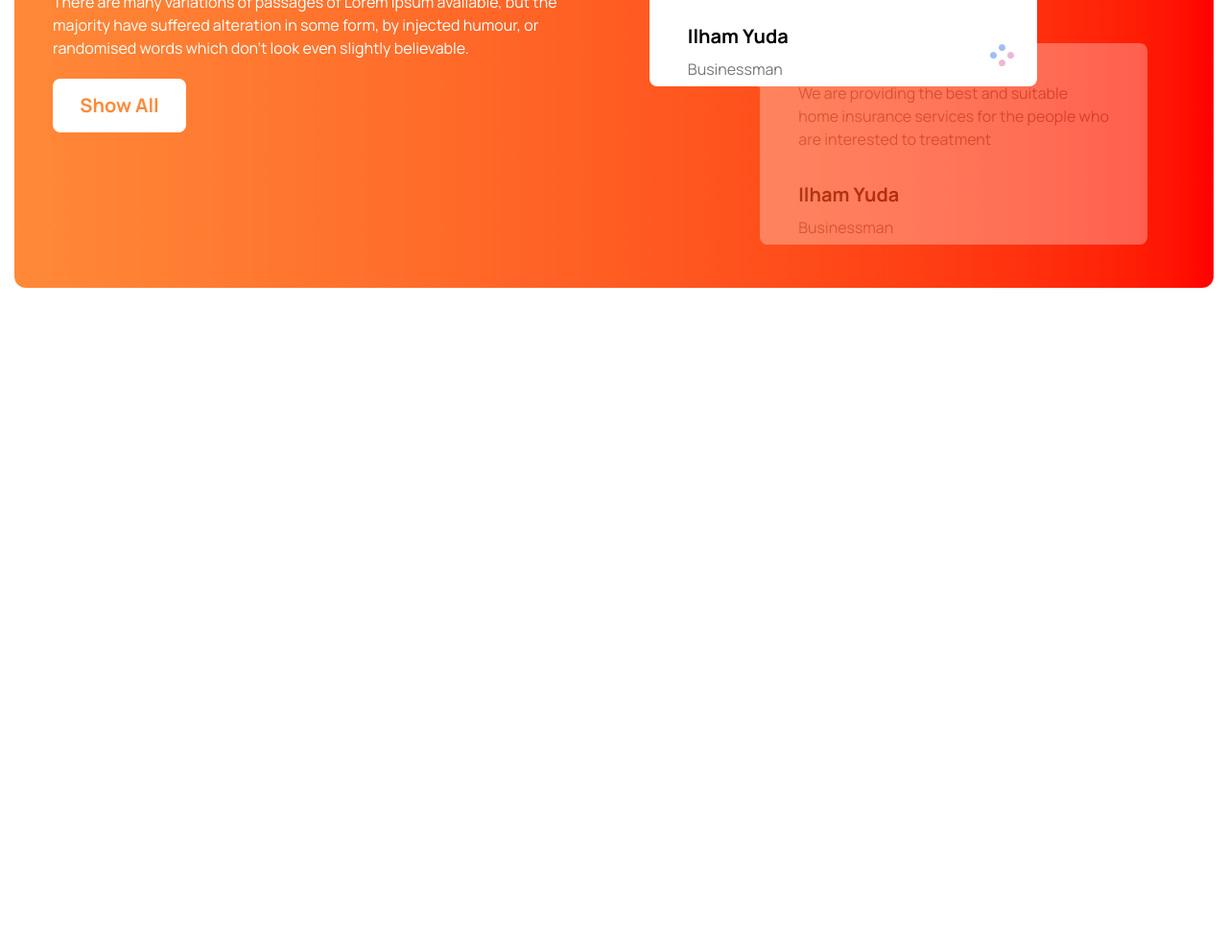
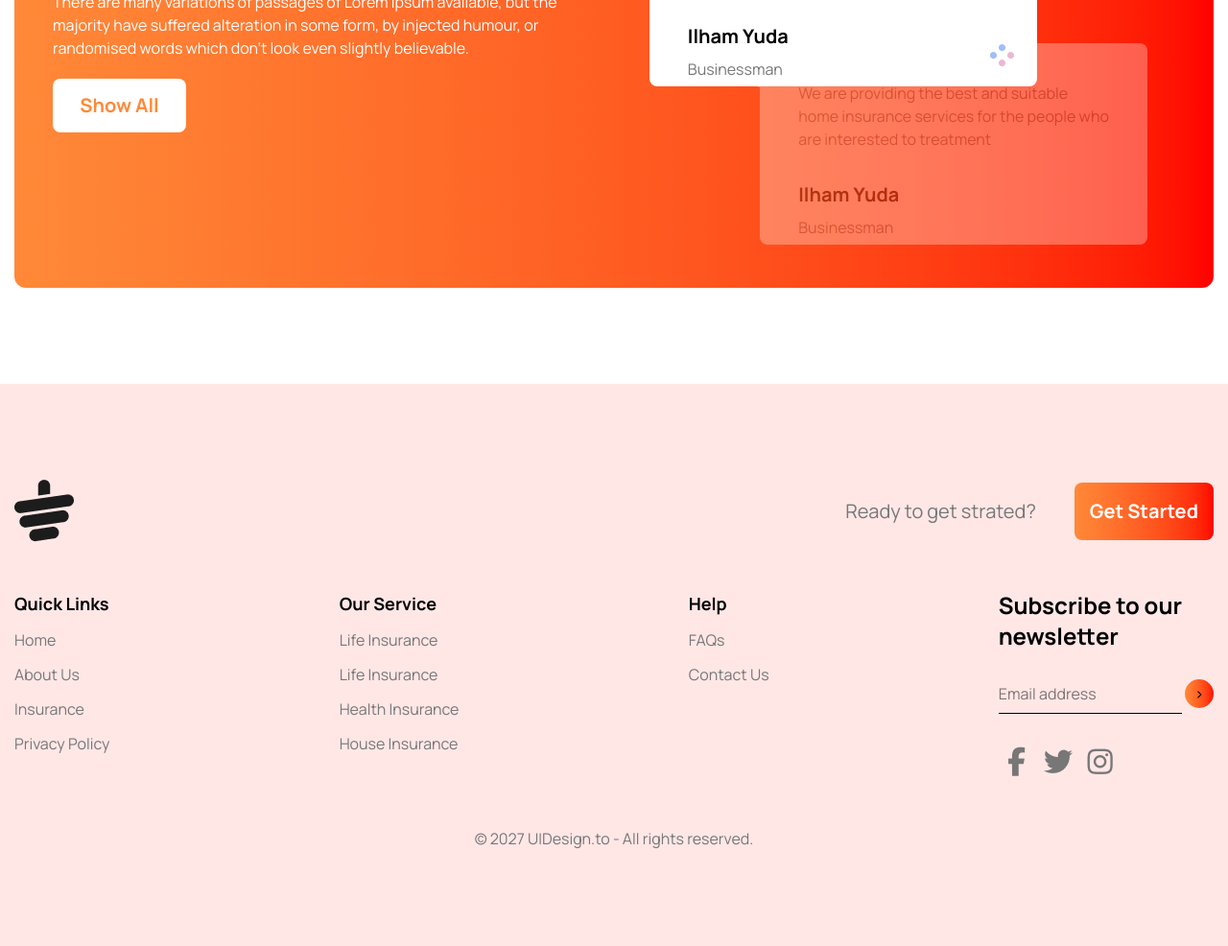
Before and after one commit to mdsohelrana599/tea-house, a plain HTML site: page index.html in a window 1280 px wide. Shown: the part 2291-3277 px from the top of the page at 96% size. Before the commit the page ends 2591 px from the top, so only its background shows below. Drawn offline with nearby package versions, Linux system fonts and the light colour scheme.

Commit message:
6th commit

```diff
--- a/index.html
+++ b/index.html
@@ -152,6 +152,55 @@
         </div>
     </div>
 
+    <footer class="bg-[#ffe7e6]  mt-[100px]  py-[100px] ">
+        <div class="footer_prent max-w-[1250px]  mx-auto ">
+        <div class="flex justify-between items-center">
+            <img src="./images/cup.png" alt="">
+            <div class="flex items-center">
+                <p class="mr-10 text-xl  text-[#777777]">Ready to get strated?</p>
+                <button class= "bg-gradient-to-r from-[#ff8938] to-[#ff0000] p-4 text-white text-xl font-bold rounded-lg">Get Started</button>
+            </div>
+        </div>
+
+        <div class=" flex justify-between mt-[50px] ">
+            <div class="">
+                <h2 class="font-bold text-lg">Quick Links</h2>
+                <p class="text-[#777777] mt-3">Home</p>
+                <p class="text-[#777777] mt-3">About Us</p>
+                <p class="text-[#777777] mt-3">Insurance</p>
+                <p class="text-[#777777] mt-3">Privacy Policy</p>
+            </div>
+            <div class="">
+                <h2 class="font-bold text-lg">Our Service</h2>
+                <p class="text-[#777777] mt-3">Life Insurance</p>
+                <p class="text-[#777777] mt-3">Life Insurance</p>
+                <p class="text-[#777777] mt-3">Health Insurance</p>
+                <p class="text-[#777777] mt-3">House Insurance</p>
+            </div>
+            <div class="">
+                <h2 class="font-bold text-lg">Help</h2>
+                <p class="text-[#777777] mt-3">FAQs</p>
+                <p class="text-[#777777] mt-3">Contact Us</p>
+            </div>
+            <div class="">
+                <h1 class="font-bold text-2xl">Subscribe to our<br/> newsletter</h1>
+                <input type="text" placeholder="Email address " class="border-b-1 outline-none pb-2 mt-8">
+                <button class="h-[30px] w-[30px] rounded-full bg-gradient-to-r from-[#ff8938] to-[#ff0000]"> > </button>
+                <div class="text-[#777777] mt-8 text-3xl">
+                    <i class="fa-brands fa-facebook-f "></i>
+                    <i class="fa-brands fa-twitter"></i>
+                    <i class="fa-brands fa-instagram"></i>
+                </div>
+            </div>
+        </div>
+
+        <p class="text-[#777777] text-center mt-[50px]">© 2027 UIDesign.to - All rights reserved.</p>
+
+    </div>
+    </footer>
+
+
+
 </body>
 
 </html>
```
